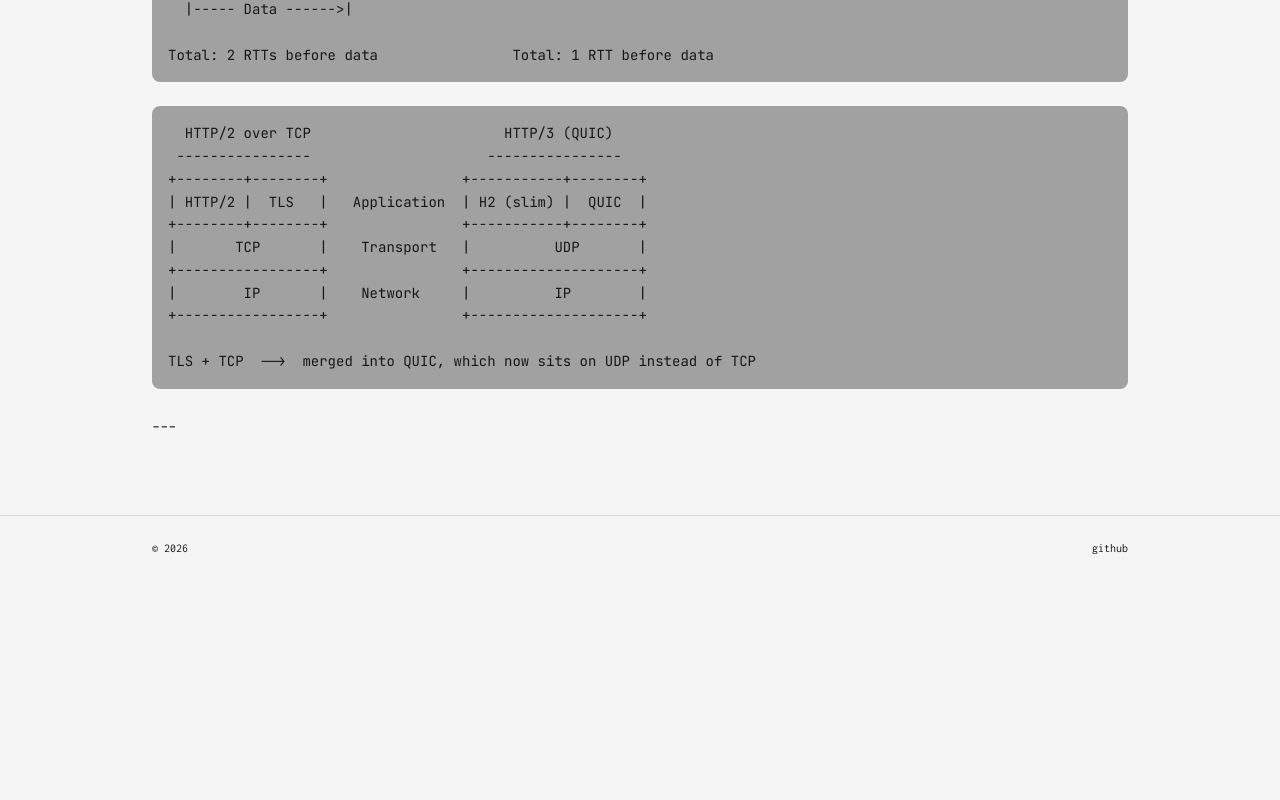
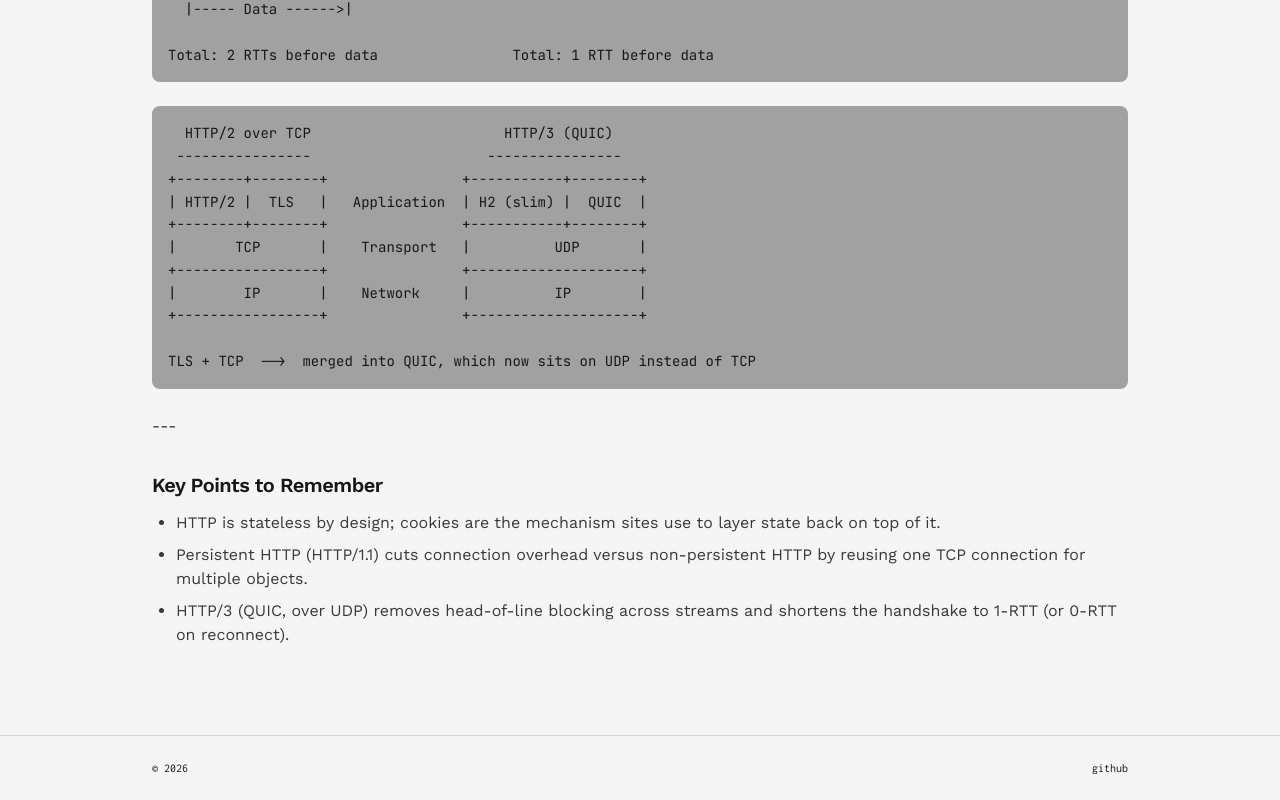
Before and after one commit to n0as-ark/logbook, a React (Vite) app: page /logbook/blog/application-layer-http in a window 1280 px wide. Shown: the part 4000-4800 px from the top of the page. Before the commit the page ends 4580 px from the top, so only its background shows below. Built offline with nearby package versions, Linux system fonts and the light colour scheme; the HTML template or start-up script is replaced by a standard one.

Commit message:
Update posts.ts

```diff
--- a/src/data/posts.ts
+++ b/src/data/posts.ts
@@ -872,5 +872,12 @@ Total: 2 RTTs before data                Total: 1 RTT before data
 TLS + TCP  -->  merged into QUIC, which now sits on UDP instead of TCP
 \`\`\`
 
----` },
+---
+
+## Key Points to Remember
+
+- HTTP is stateless by design; cookies are the mechanism sites use to layer state back on top of it.
+- Persistent HTTP (HTTP/1.1) cuts connection overhead versus non-persistent HTTP by reusing one TCP connection for multiple objects.
+- HTTP/3 (QUIC, over UDP) removes head-of-line blocking across streams and shortens the handshake to 1-RTT (or 0-RTT on reconnect).
+`},
 ];
```
